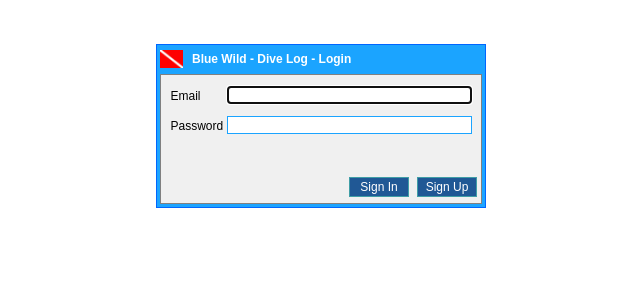
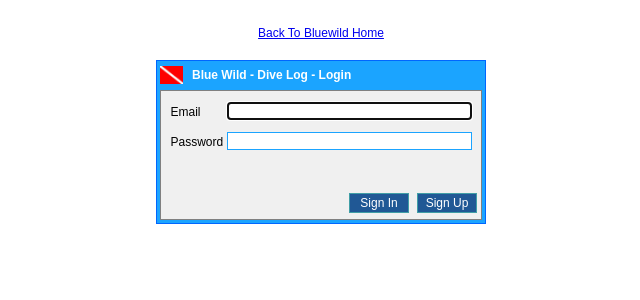
Before and after one commit to captainmarkos/divelog, a PHP site: page / in a window 1280 px wide. Shown: the top 300 px of the page, without its empty margins (319-959 px from the left). Run offline with PHP 8.4, Linux system fonts and the light colour scheme.

Commit message:
Adding link to home page (temporary).

```diff
--- a/index.php
+++ b/index.php
@@ -28,17 +28,21 @@
 </head>
 <body>
 <br />
-<br />
 <center>
 
 
 <table border="0" style="min-width: 680px; width: 680px; text-align: center;" cellpadding="0" cellspacing="0">
+    <tr>
+        <td style="font-family: Arial, Verdana, Sans-Serif; font-size: 9pt; padding-bottom: 20px;">
+        <a href="http://www.bluewild.us">Back To Bluewild Home</a>
+        </td>
+    </tr>
     <tr><td align="center">
-        <?php include 'divelog.html'; ?>
-        <?php include 'divelog_login.html'; ?>
-        <?php include 'divelog_listing.html'; ?>
-        <?php include 'divelog_settings.html'; ?>
-        <?php include 'divelog_help.html'; ?>
+        <?php include('divelog.html'); ?>
+        <?php include('divelog_login.html'); ?>
+        <?php include('divelog_listing.html'); ?>
+        <?php include('divelog_settings.html'); ?>
+        <?php include('divelog_help.html'); ?>
     </td></tr>
 </table>
 
--- a/javascript/divelog.js
+++ b/javascript/divelog.js
@@ -57,7 +57,7 @@
     });
 
     $('#divelog_signup').click(function() {
-        console.log('--> sign up button clicked!');
+        // TODO
     });
 }
 
```
Also changed, not shown: divelog.css (+11 -5 lines).
